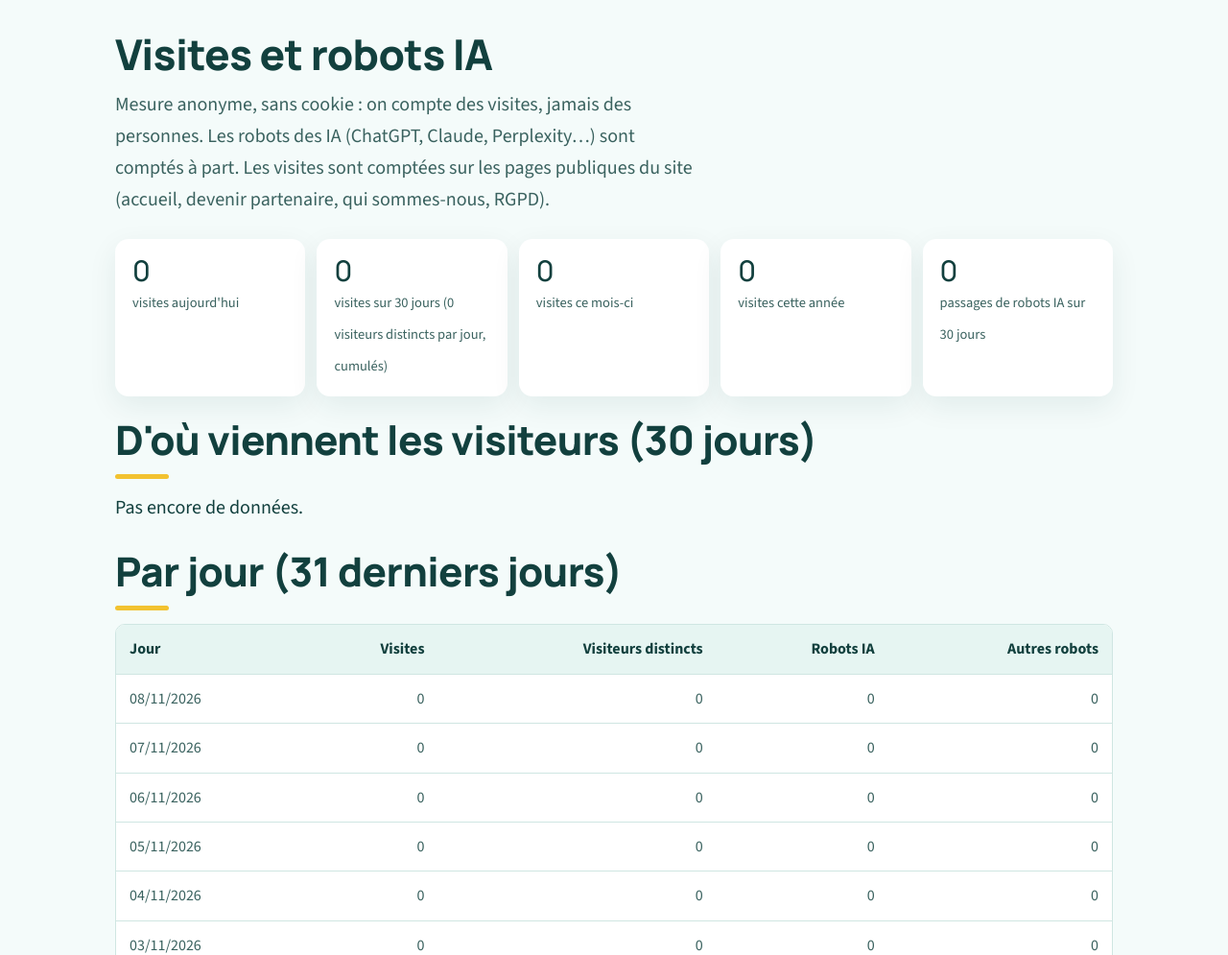
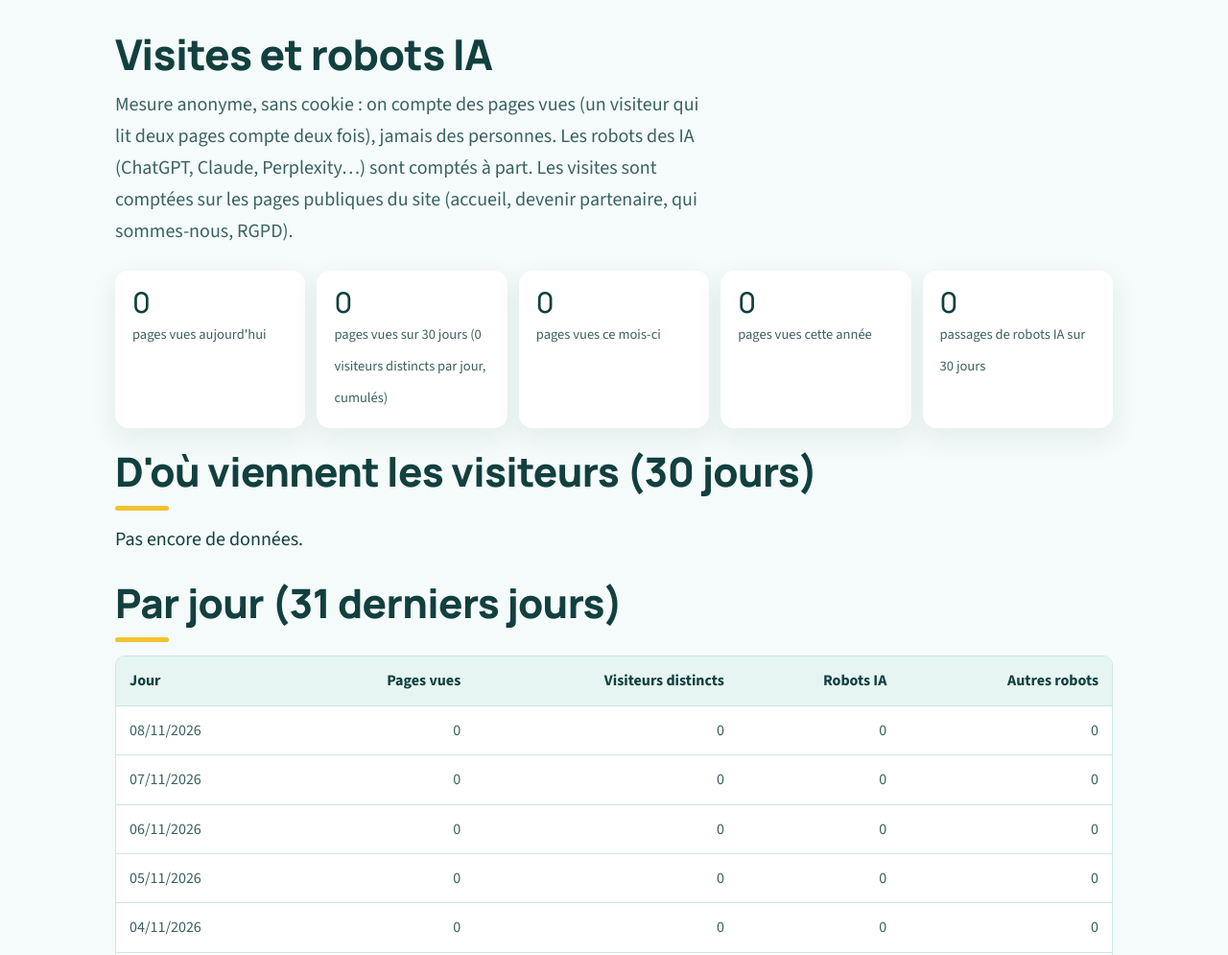
Before and after one commit to lotierimmobilier-prog/Studies, a PHP site: page /annonces/admin/visites.php in a window 1280 px wide. Shown: the part 191-1186 px from the top of the page at 96% size. Run offline with PHP 8.4, Linux system fonts and the light colour scheme; the visitor is signed in with stand-in values (Sample User, id 1).

Commit message:
Statistiques : filtrage renforcé des robots, pages vues, diagnostic navigateur et heure
Co-Authored-By: Claude Sonnet 5.5 <noreply@anthropic.com>
Claude-Session: https://claude.ai/code/session_01TzcMvJ2NRYzndZkisSww93

```diff
--- a/annonces/admin/visites.php
+++ b/annonces/admin/visites.php
@@ -14,15 +14,15 @@ $sum = function (string $where, array $args = []) use ($pdo): array {
 $uniq = function (string $from, string $to) use ($pdo): int { $st = $pdo->prepare('SELECT COALESCE(SUM(n),0) FROM uniques WHERE day BETWEEN ? AND ?'); $st->execute([$from, $to]); return (int)$st->fetchColumn(); };
 
 layout_top('Visites et IA – Administration', admin_nav('visites.php'));
-echo '<h1>Visites et robots IA</h1><p class="lead">Mesure anonyme, sans cookie : on compte des visites, jamais des personnes. Les robots des IA (ChatGPT, Claude, Perplexity…) sont comptés à part. Les visites sont comptées sur les pages publiques du site (accueil, devenir partenaire, qui sommes-nous, RGPD).</p>';
+echo '<h1>Visites et robots IA</h1><p class="lead">Mesure anonyme, sans cookie : on compte des pages vues (un visiteur qui lit deux pages compte deux fois), jamais des personnes. Les robots des IA (ChatGPT, Claude, Perplexity…) sont comptés à part. Les visites sont comptées sur les pages publiques du site (accueil, devenir partenaire, qui sommes-nous, RGPD).</p>';
 
 $today = date('Y-m-d'); $d30 = date('Y-m-d', strtotime('-29 days')); $m1 = date('Y-m-01'); $y1 = date('Y-01-01');
 $t = $sum('day = ?', [$today]); $m = $sum('day >= ?', [$m1]); $y = $sum('day >= ?', [$y1]); $l = $sum('day >= ?', [$d30]);
 echo '<div class="stats">'
-   . '<div class="stat"><b>' . $n($t['human']) . '</b><span>visites aujourd\'hui</span></div>'
-   . '<div class="stat"><b>' . $n($l['human']) . '</b><span>visites sur 30 jours (' . $n($uniq($d30, $today)) . ' visiteurs distincts par jour, cumulés)</span></div>'
-   . '<div class="stat"><b>' . $n($m['human']) . '</b><span>visites ce mois-ci</span></div>'
-   . '<div class="stat"><b>' . $n($y['human']) . '</b><span>visites cette année</span></div>'
+   . '<div class="stat"><b>' . $n($t['human']) . '</b><span>pages vues aujourd\'hui</span></div>'
+   . '<div class="stat"><b>' . $n($l['human']) . '</b><span>pages vues sur 30 jours (' . $n($uniq($d30, $today)) . ' visiteurs distincts par jour, cumulés)</span></div>'
+   . '<div class="stat"><b>' . $n($m['human']) . '</b><span>pages vues ce mois-ci</span></div>'
+   . '<div class="stat"><b>' . $n($y['human']) . '</b><span>pages vues cette année</span></div>'
    . '<div class="stat"><b>' . $n($l['ia']) . '</b><span>passages de robots IA sur 30 jours</span></div></div>';
 
 echo '<h2>D\'où viennent les visiteurs (30 jours)</h2>';
@@ -44,7 +44,7 @@ echo '<h2 class="mt-26">Par jour (31 derniers jours)</h2>';
 $st = $pdo->prepare("SELECT day, SUM(CASE WHEN kind='human' THEN hits ELSE 0 END) h, SUM(CASE WHEN kind='ia' THEN hits ELSE 0 END) i, SUM(CASE WHEN kind='bot' THEN hits ELSE 0 END) b FROM visits WHERE day >= ? GROUP BY day");
 $st->execute([date('Y-m-d', strtotime('-30 days'))]); $byDay = []; foreach ($st->fetchAll() as $r) $byDay[$r['day']] = $r;
 $st = $pdo->prepare('SELECT day, n FROM uniques WHERE day >= ?'); $st->execute([date('Y-m-d', strtotime('-30 days'))]); $un = []; foreach ($st->fetchAll() as $r) $un[$r['day']] = (int)$r['n'];
-echo '<div class="tbl-wrap"><table class="tbl"><thead><tr><th>Jour</th><th class="num">Visites</th><th class="num">Visiteurs distincts</th><th class="num">Robots IA</th><th class="num">Autres robots</th></tr></thead><tbody>';
+echo '<div class="tbl-wrap"><table class="tbl"><thead><tr><th>Jour</th><th class="num">Pages vues</th><th class="num">Visiteurs distincts</th><th class="num">Robots IA</th><th class="num">Autres robots</th></tr></thead><tbody>';
 for ($i = 0; $i < 31; $i++) {
     $d = date('Y-m-d', strtotime("-$i days")); $r = $byDay[$d] ?? ['h' => 0, 'i' => 0, 'b' => 0];
     echo '<tr><td>' . h(date('d/m/Y', strtotime($d))) . '</td><td class="num">' . $n((int)$r['h']) . '</td><td class="num">' . $n($un[$d] ?? 0) . '</td><td class="num">' . $n((int)$r['i']) . '</td><td class="num">' . $n((int)$r['b']) . '</td></tr>';
@@ -56,7 +56,7 @@ foreach ([['mois', 'Cumul par mois', 7, 'substr(day,1,7)'], ['année', 'Cumul pa
     $uq = []; foreach ($pdo->query("SELECT $expr p, SUM(n) n FROM uniques GROUP BY p")->fetchAll() as $r) $uq[$r['p']] = (int)$r['n'];
     echo '<h2 class="mt-26">' . $title . '</h2>';
     if (!$rows) { echo '<p>Pas encore de données.</p>'; continue; }
-    echo '<div class="tbl-wrap"><table class="tbl"><thead><tr><th>' . ($k === 'mois' ? 'Mois' : 'Année') . '</th><th class="num">Visites</th><th class="num">Visiteurs distincts (somme des jours)</th><th class="num">Robots IA</th><th class="num">Autres robots</th></tr></thead><tbody>';
+    echo '<div class="tbl-wrap"><table class="tbl"><thead><tr><th>' . ($k === 'mois' ? 'Mois' : 'Année') . '</th><th class="num">Pages vues</th><th class="num">Visiteurs distincts (somme des jours)</th><th class="num">Robots IA</th><th class="num">Autres robots</th></tr></thead><tbody>';
     foreach (array_slice($rows, 0, $k === 'mois' ? 36 : 10) as $r) {
         $lab = $k === 'mois' ? MOIS[(int)substr($r['p'], 5, 2)] . ' ' . substr($r['p'], 0, 4) : $r['p'];
         echo '<tr><td>' . h($lab) . '</td><td class="num">' . $n((int)$r['h']) . '</td><td class="num">' . $n($uq[$r['p']] ?? 0) . '</td><td class="num">' . $n((int)$r['i']) . '</td><td class="num">' . $n((int)$r['b']) . '</td></tr>';
@@ -64,6 +64,19 @@ foreach ([['mois', 'Cumul par mois', 7, 'substr(day,1,7)'], ['année', 'Cumul pa
     echo '</tbody></table></div>';
 }
 
+echo '<h2 class="mt-26">Diagnostic : qui sont ces visiteurs ? (7 jours)</h2>';
+$d7 = date('Y-m-d', strtotime('-6 days'));
+$st = $pdo->prepare('SELECT fam, SUM(hits) t FROM visit_ua WHERE day >= ? GROUP BY fam ORDER BY t DESC LIMIT 12'); $st->execute([$d7]); $fams = $st->fetchAll();
+if (!$fams) echo '<p>Pas encore de détail (il se remplit à partir des prochaines visites).</p>';
+else {
+    echo '<p class="hint">Navigateurs et systèmes des visites comptées comme personnes. Une répartition très concentrée sur un seul type, ou sur une seule heure, trahit souvent un robot plutôt qu\'une vraie audience.</p><div class="tbl-wrap"><table class="tbl"><thead><tr><th>Navigateur · système</th><th class="num">Visites</th></tr></thead><tbody>';
+    foreach ($fams as $r) echo '<tr><td>' . h($r['fam']) . '</td><td class="num">' . $n((int)$r['t']) . '</td></tr>';
+    echo '</tbody></table></div>';
+    $st = $pdo->prepare('SELECT hr, SUM(hits) t FROM visit_hours WHERE day = ? GROUP BY hr ORDER BY hr'); $st->execute([$today]); $hrs = []; foreach ($st->fetchAll() as $r) $hrs[(int)$r['hr']] = (int)$r['t'];
+    if ($hrs) { echo '<h3 class="mt-26">Aujourd\'hui, heure par heure</h3><div class="tbl-wrap"><table class="tbl"><thead><tr><th>Heure</th><th class="num">Visites</th></tr></thead><tbody>';
+        foreach ($hrs as $hh => $t) echo '<tr><td>' . sprintf('%02d h', $hh) . '</td><td class="num">' . $n($t) . '</td></tr>';
+        echo '</tbody></table></div>'; }
+}
 echo '<h2 class="mt-26">Robots IA : qui passe, et quoi lisent-ils</h2>';
 $st = $pdo->prepare("SELECT bot, SUM(CASE WHEN day >= ? THEN hits ELSE 0 END) r30, SUM(hits) tot, MAX(day) last FROM visits WHERE kind = 'ia' GROUP BY bot ORDER BY r30 DESC, tot DESC"); $st->execute([$d30]);
 $bots = $st->fetchAll();
--- a/annonces/inc/bootstrap.php
+++ b/annonces/inc/bootstrap.php
@@ -75,6 +75,8 @@ function db(): PDO {
     CREATE TABLE IF NOT EXISTS visits (day TEXT NOT NULL, kind TEXT NOT NULL, bot TEXT NOT NULL DEFAULT '', page TEXT NOT NULL, src TEXT NOT NULL DEFAULT 'direct', hits INTEGER NOT NULL DEFAULT 0, PRIMARY KEY (day, kind, bot, page, src));
     CREATE TABLE IF NOT EXISTS ref_hosts (day TEXT NOT NULL, host TEXT NOT NULL, hits INTEGER NOT NULL DEFAULT 0, PRIMARY KEY (day, host));
     CREATE TABLE IF NOT EXISTS uniques (day TEXT PRIMARY KEY, n INTEGER NOT NULL DEFAULT 0);
+    CREATE TABLE IF NOT EXISTS visit_ua (day TEXT NOT NULL, fam TEXT NOT NULL, hits INTEGER NOT NULL DEFAULT 0, PRIMARY KEY (day, fam));
+    CREATE TABLE IF NOT EXISTS visit_hours (day TEXT NOT NULL, hr INTEGER NOT NULL, hits INTEGER NOT NULL DEFAULT 0, PRIMARY KEY (day, hr));
     CREATE TABLE IF NOT EXISTS seen_today (day TEXT NOT NULL, h TEXT NOT NULL, PRIMARY KEY (day, h));
     CREATE TABLE IF NOT EXISTS tokens (hash TEXT PRIMARY KEY, email TEXT NOT NULL, expires INTEGER NOT NULL, used INTEGER NOT NULL DEFAULT 0);");
     $cols = array_column($pdo->query('PRAGMA table_info(announcements)')->fetchAll(), 'name');
@@ -322,7 +324,7 @@ function purge_old(): void {
         $pdo->prepare("DELETE FROM announcements WHERE $where")->execute([$limit]);
     }
     $pdo->prepare('DELETE FROM messages WHERE created_at < ?')->execute([date('c', strtotime('-365 days'))]);
-    foreach (['visits', 'ref_hosts', 'uniques'] as $t) $pdo->prepare("DELETE FROM $t WHERE day < ?")->execute([date('Y-m-d', strtotime('-5 years'))]);
+    foreach (['visits', 'ref_hosts', 'uniques', 'visit_ua', 'visit_hours'] as $t) $pdo->prepare("DELETE FROM $t WHERE day < ?")->execute([date('Y-m-d', strtotime('-5 years'))]);
     $lim = date('c', strtotime('-730 days'));       // partenaire validé sans aucune activité depuis 24 mois
     $prules = [
         ["status = 'refused' AND updated_at < ?", [date('c', strtotime('-30 days'))]],
--- a/annonces/inc/track.php
+++ b/annonces/inc/track.php
@@ -13,8 +13,25 @@ const SRC_LABELS = ['direct' => 'Accès direct', 'newsletter' => 'Newsletter', '
 function track_classify_ua(string $ua): array {
     if ($ua === '') return ['bot', 'sans identifiant'];
     foreach (IA_BOTS as $b) if (stripos($ua, $b) !== false) return ['ia', $b];
-    if (preg_match('/bot|crawl|spider|slurp|facebookexternalhit|curl|wget|python|java\/|go-http|headless|monitor|uptime|scan|preview/i', $ua)) return ['bot', 'autre robot'];
+    if (preg_match('/bot|crawl|spider|slurp|facebookexternalhit|facebookcatalog|whatsapp|telegram|skypeuripreview|slack|discord|twitter|linkedin|pinterest|embedly|vkshare|preview|curl|wget|python|java\/|go-http|okhttp|axios|node-fetch|libwww|httpclient|scrapy|headless|lighthouse|pagespeed|gtmetrix|pingdom|uptime|monitor|scan|check|probe|validator|feed|fetch|archive|reader|proxy|google-|apis-google|chrome-lighthouse|bingpreview|yahoo|yandex|baidu|semrush|ahrefs|mj12|dotbot|netcraft|censys|shodan|zgrab|nmap|masscan|nuclei/i', $ua)) return ['bot', 'autre robot'];
+    // un vrai navigateur envoie toujours la langue acceptée ; un robot déguisé en navigateur, rarement
+    if (empty($_SERVER['HTTP_ACCEPT_LANGUAGE'])) return ['bot', 'navigateur sans langue'];
     return ['human', ''];
+}
+
+/** Famille de navigateur et de système, sans détail permettant d'identifier une personne. */
+function track_ua_family(string $ua): string {
+    $os = stripos($ua, 'iPhone') !== false || stripos($ua, 'iPad') !== false ? 'iOS' : (stripos($ua, 'Android') !== false ? 'Android' : (stripos($ua, 'Windows') !== false ? 'Windows' : (stripos($ua, 'Macintosh') !== false ? 'Mac' : (stripos($ua, 'Linux') !== false ? 'Linux' : 'Autre'))));
+    if (preg_match('/FBAN|FBAV|FB_IAB/i', $ua)) $br = 'Facebook (appli)';
+    elseif (stripos($ua, 'Instagram') !== false) $br = 'Instagram (appli)';
+    elseif (preg_match('/TikTok|musical_ly|BytedanceWebview/i', $ua)) $br = 'TikTok (appli)';
+    elseif (preg_match('/Edg(e|A|iOS)?\//', $ua)) $br = 'Edge';
+    elseif (stripos($ua, 'OPR/') !== false) $br = 'Opera';
+    elseif (preg_match('/Firefox|FxiOS/', $ua)) $br = 'Firefox';
+    elseif (preg_match('/Chrome|CriOS/', $ua)) $br = 'Chrome';
+    elseif (stripos($ua, 'Safari') !== false) $br = 'Safari';
+    else $br = 'Autre navigateur';
+    return $br . ' · ' . $os;
 }
 
 /** Origine de la visite, déduite du paramètre src/utm_source ou du site référent. @return array{0:string,1:string} [catégorie, domaine pour « lien »] */
@@ -38,6 +55,8 @@ function track_source(string $ref, array $q, string $ownHost): array {
 }
 
 function track_hit(string $page): void {
+    // préchargement du navigateur (la page n'est pas réellement consultée) : on ne compte pas
+    if (preg_match('/prefetch|prerender/i', (string)($_SERVER['HTTP_SEC_PURPOSE'] ?? $_SERVER['HTTP_PURPOSE'] ?? ''))) return;
     $pdo = db();
     $ua = (string)($_SERVER['HTTP_USER_AGENT'] ?? '');
     [$kind, $bot] = track_classify_ua($ua);
@@ -47,6 +66,10 @@ function track_hit(string $page): void {
     $up = $pdo->prepare('INSERT INTO visits (day, kind, bot, page, src, hits) VALUES (?,?,?,?,?,1) ON CONFLICT(day, kind, bot, page, src) DO UPDATE SET hits = hits + 1');
     $up->execute([$day, $kind, $bot, $page, $src]);
     if ($host !== '') $pdo->prepare('INSERT INTO ref_hosts (day, host, hits) VALUES (?,?,1) ON CONFLICT(day, host) DO UPDATE SET hits = hits + 1')->execute([$day, $host]);
+    if ($kind === 'human') {   // diagnostic : navigateur/système et heure (agrégés, sans aucune donnée personnelle)
+        $pdo->prepare('INSERT INTO visit_ua (day, fam, hits) VALUES (?,?,1) ON CONFLICT(day, fam) DO UPDATE SET hits = hits + 1')->execute([$day, track_ua_family($ua)]);
+        $pdo->prepare('INSERT INTO visit_hours (day, hr, hits) VALUES (?,?,1) ON CONFLICT(day, hr) DO UPDATE SET hits = hits + 1')->execute([$day, (int)date('G')]);
+    }
     if ($kind === 'human') {   // visiteurs distincts du jour : empreinte salée du jour, supprimée dès le lendemain
         $h = hash_hmac('sha256', ($_SERVER['REMOTE_ADDR'] ?? '') . '|' . $ua, APP_SECRET . $day);
         $ins = $pdo->prepare('INSERT OR IGNORE INTO seen_today (day, h) VALUES (?, ?)'); $ins->execute([$day, $h]);
```
